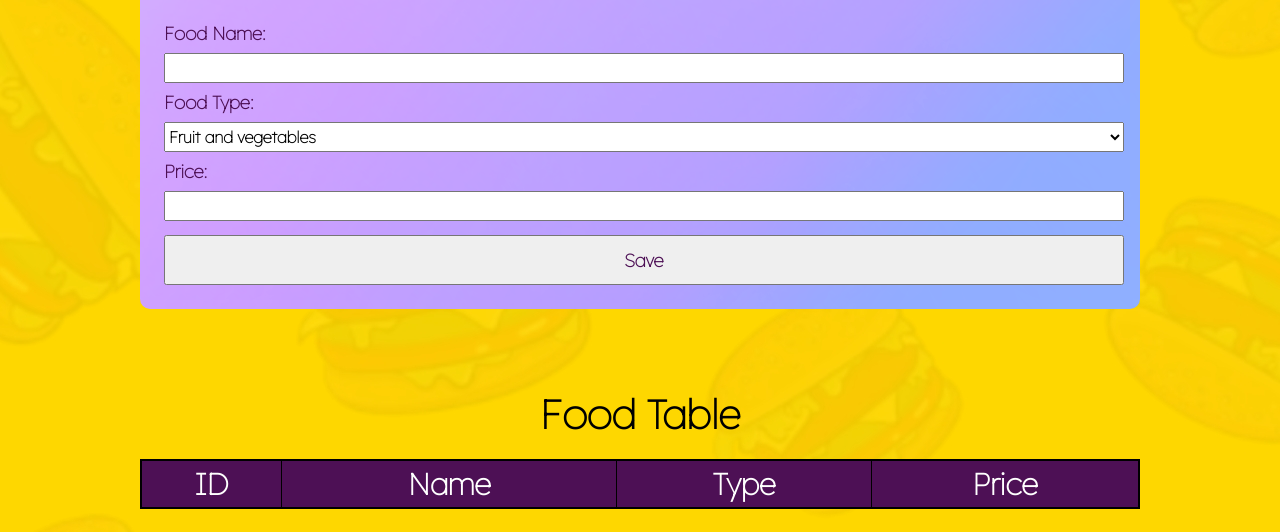
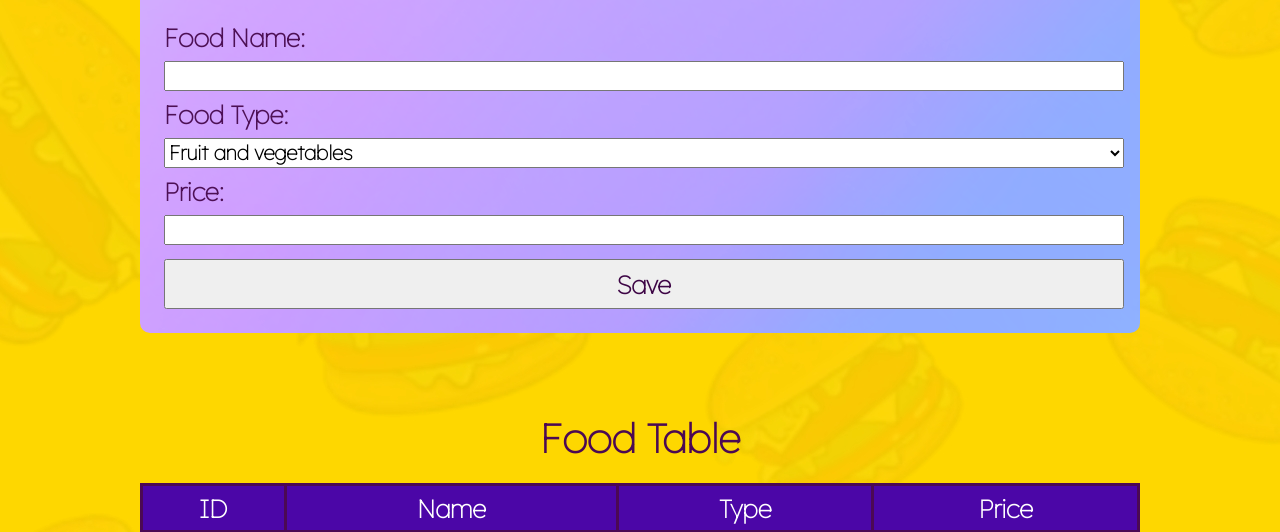
Before and after one commit to Mohammadabutaimeh/Restaurant, a plain HTML site: page index.html in a window 1280 px wide. Shown: the part 282-814 px from the top of the page. Drawn offline with Linux system fonts and the light colour scheme.

Commit message:
change the colors

```diff
--- a/app.js
+++ b/app.js
@@ -21,7 +21,7 @@ function Food(fName,fType,fPrice){
 let render=document.getElementById('render');
 
 let tableRender=document.createElement('table')
-tableRender.style.border="2px solid black"
+tableRender.style.border="3px solid #4b0953"
 render.appendChild(tableRender)
 
 let title=document.createElement('caption');
@@ -29,7 +29,7 @@ title.textContent="Food Table"
 title.style.marginBottom="20px"
 title.style.fontSize="40px"
 title.style.fontWeight="bold"
-title.style.color="black"
+title.style.color="#4b0953"
 tableRender.appendChild(title)
 
 let tHead=document.createElement('thead')
@@ -73,7 +73,7 @@ td3.textContent=this.foodType
 tr.appendChild(td3)
 
 let td4 = document.createElement('td');
-td4.textContent= `${this.foodPrice} $`
+td4.textContent= `${this.foodPrice} JD`
 tr.appendChild(td4)
 
 
--- a/style.css
+++ b/style.css
@@ -102,7 +102,7 @@ label{
     width: 100%;
     display: flex;
     margin: 4px;
-    font-size: large;
+    font-size: 25px;
     font-weight: bolder;
     color: #4d1055;
 }
@@ -111,9 +111,9 @@ input{
     display: inline-block;
     margin: 4px;
     height: 30px;
-    color: #4d1055;
+    color: #3e0646;
     font-weight: bolder;
-    font-size: large;
+    font-size: 20px;
 
 }
 #Types{
@@ -122,13 +122,13 @@ input{
     margin: 4px;
     height: 30px;
     font-weight: bold;
-    font-size:medium;
+    font-size:20px;
 }
 #submit{
     width: 100%;
     margin-top: 10px;
     height: 50px;
-    font-size: large;
+    font-size: 25px;
     font-weight: bold;
 }
 form{
@@ -153,7 +153,7 @@ form{
     padding-bottom: 30px;
 }
 table{
-    border: 1px solid black;
+    border: 1px ,solid, #4b0953;
     border-collapse: collapse;
   width: 100%;
   height: 50px;
@@ -164,13 +164,15 @@ table{
 }
 
 th{
-    background-color: #4d1055;
-    border: 1px solid black;
+
+  background-color: #4b06a7;
+  background-position: center;
+    border: 3px solid #4b0953;
     color: white;
-    font-size: 30px;
+    font-size: 25px;
 }
 td{
-    border: 1px solid black;
+    border: 1px solid #4b0953;
     background-color: white;
     font-size: 20px;
     font-weight: bolder;
```
